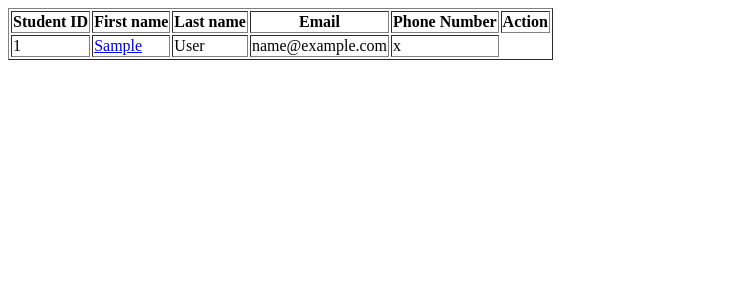
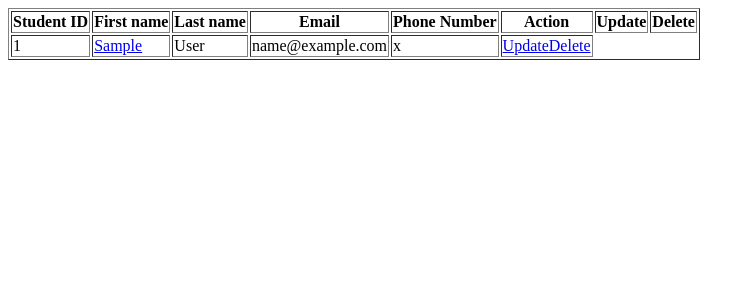
Before and after one commit to lmanoob/Project-web-application, a PHP site: page /studentlist.php in a window 1280 px wide. Shown: the top 300 px of the page, without its empty margins (0-755 px from the left). Run offline with PHP 8.4, Linux system fonts and the light colour scheme; tables that the repository leaves empty or names only in its code hold one stand-in row (values such as "Sample post").

Commit message:
Update studentlist.php

```diff
--- a/studentlist.php
+++ b/studentlist.php
@@ -1,7 +1,7 @@
 <?php
 include 'conn.php';
 echo "<table border ='1'><tr><th>Student ID</th><th>First name</th>";
-echo "<th>Last name</th><th>Email</th><th>Phone Number</th><th>Action</th></tr>";
+echo "<th>Last name</th><th>Email</th><th>Phone Number</th><th>Action</th><th>Update</th><th>Delete</th></tr>";
 $result = mysqli_query($conn, "select * from student");
 while($row = mysqli_fetch_row($result)){
 	echo"<tr><td>$row[0]</td>";
@@ -9,6 +9,8 @@ while($row = mysqli_fetch_row($result)){
 	echo"<td>$row[2]</td>";
 	echo"<td>$row[3]</td>";
 	echo"<td>$row[4]</td>";
+	echo"<td><a href=updatestudent.php?id=$row[0]>Update</a>";
+        echo "<a href=deletestudent.php?id=$row[0]>Delete</a>";
 	echo"</tr>";
 }echo"</table>";
 mysqli_free_result($result);
```
